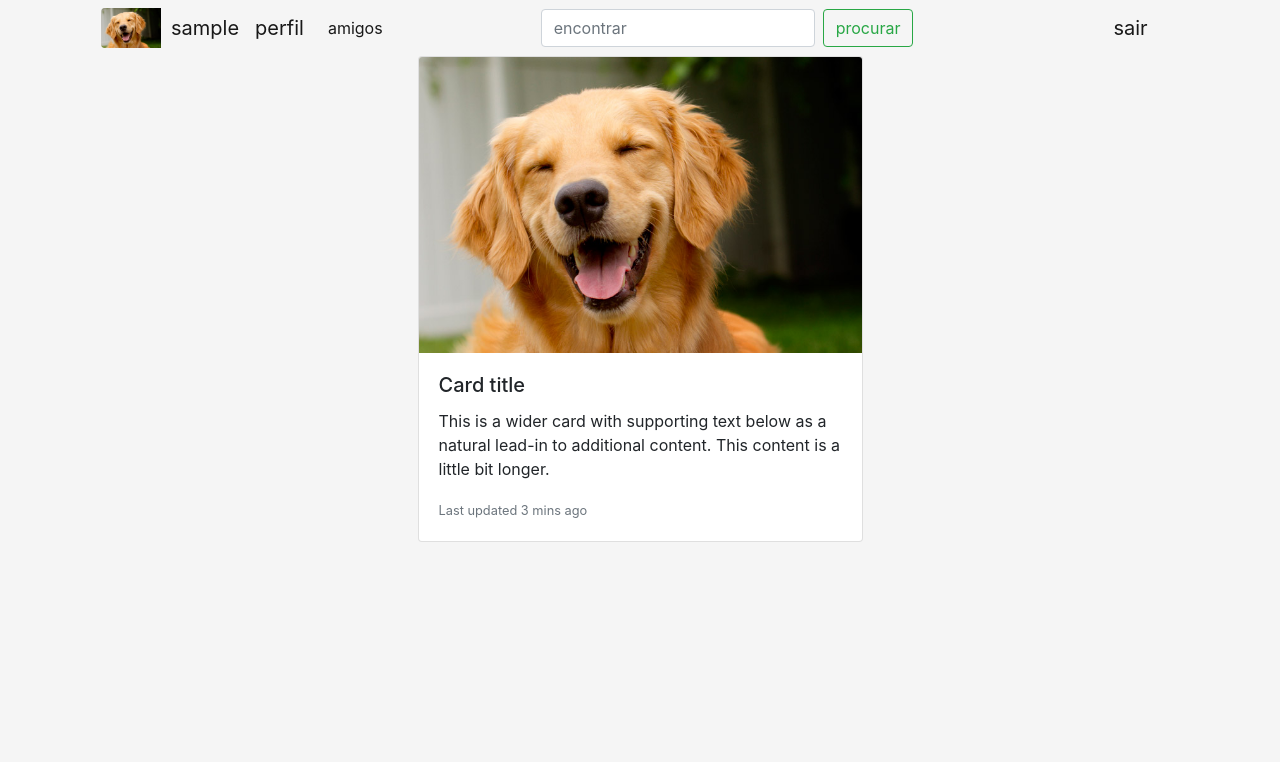
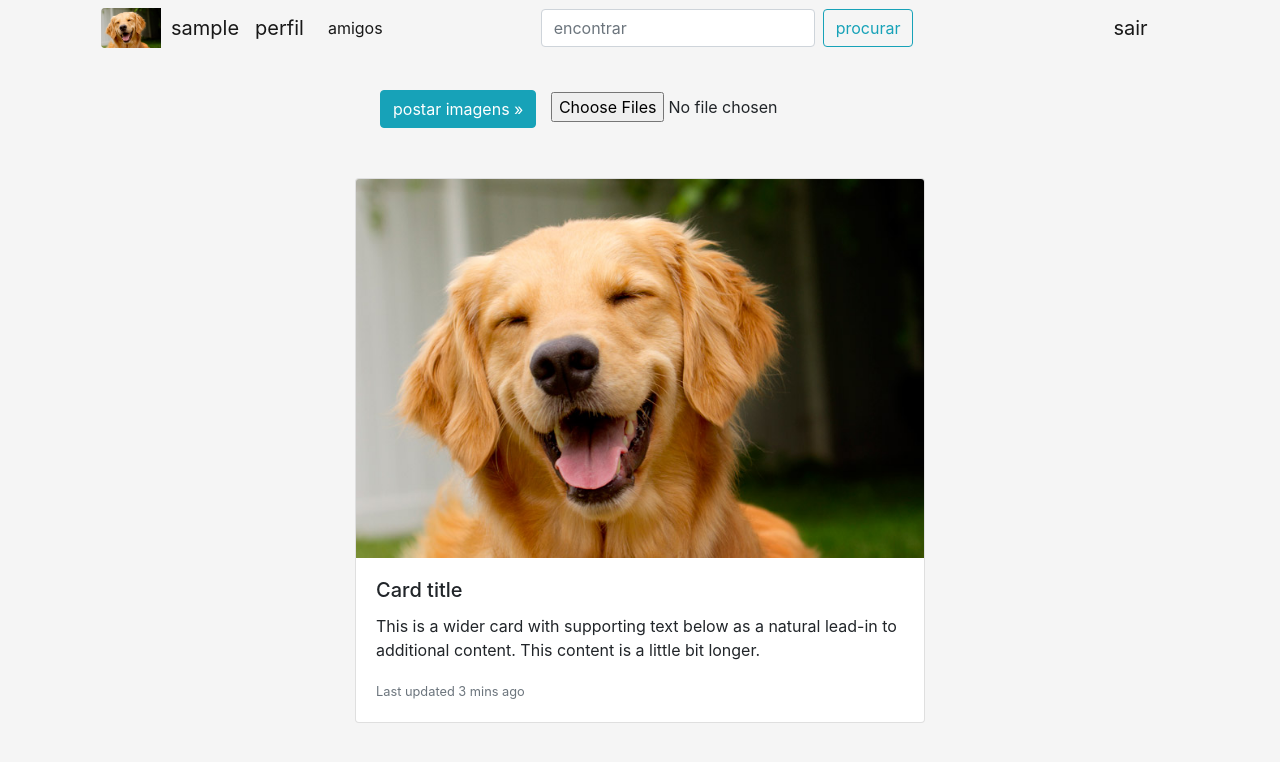
Before and after one commit to eduardobispof/insta_clone, a PHP site: page /php/index.php in a window 1280 px wide. Shown: the top 762 px of the page. Run offline with PHP 8.4, Linux system fonts and the light colour scheme; the visitor is signed in with stand-in values (Sample User, id 1).

Commit message:
adicionando botão para upar varias imagens

```diff
--- a/php/index.php
+++ b/php/index.php
@@ -41,6 +41,18 @@ if (!isset($_SESSION['user_name'])) {
 	#card{
 		background-color: #f5f5f5;
 	}
+	/* Esconde o input */
+
+
+	/* Aparência que terá o seletor de arquivo */
+	label {
+	  background-color: #3498db;
+	  border-radius: 5px;
+	  color: #fff;
+	  cursor: pointer;
+	  margin: 10px;
+	  padding: 6px 20px
+	}
 </style>
 <body>
 <div class="container">
@@ -60,17 +72,27 @@ if (!isset($_SESSION['user_name'])) {
 
 	    <form class="form-inline my-2 my-lg-0" id="search">
 	      <input class="form-control mr-sm-2" type="search" placeholder="encontrar" aria-label="Search">
-	      <button class="btn btn-outline-success my-2 my-sm-0" type="submit">procurar</button>
+	      <button class="btn btn-outline-info my-2 my-sm-0" type="submit">procurar</button>
 	    </form>
-	  	<a class="navbar-brand" href="#" style="padding-left: 100px;"> sair </a>
+	  	<a class="navbar-brand" href="logOut.php" style="padding-left: 100px;"> sair </a>
 	    </ul>
 	  </div>
 	</nav>
-
+	<br>
+	<div class="row">
+		<div class="col-md-6 offset-md-3">
+			<form>
+			  <div class="form-group">
+					<label class="btn btn-info">postar imagens &#187;</label>
+					<input id='selecao-arquivo' name="imgs" type=file multiple>
+			  </div>
+			</form>
+		</div>
+	</div>
+	<br>
 	<div class="row">
 		<div class="col-md-6 offset-md-3">
 		<div class="row">
-			<div class="col-md-10 offset-md-1">
 				<div class="card">
 				  <img src="../images/cachorro.jpg" class="card-img-top" alt="...">
 				  <div class="card-body">
@@ -79,20 +101,9 @@ if (!isset($_SESSION['user_name'])) {
 				    <p class="card-text"><small class="text-muted">Last updated 3 mins ago</small></p>
 				  </div>
 				</div>
-			</div>
 		</div>
 		</div>
 		</div>
-
-	<!-- <div class="card mb-3 card-feed">
-	  <img src="../images/cachorro.jpg" class="card-img-top" alt="...">
-	  <div class="card-body">
-	    <h5 class="card-title">Card title</h5>
-	    <p class="card-text">This is a wider card with supporting text below as a natural lead-in to additional content. This content is a little bit longer.</p>
-	    <p class="card-text"><small class="text-muted">Last updated 3 mins ago</small></p>
-	  </div>
-	</div> -->
-
 </div>
 <script type="text/javascript" src="../js/bootstrap.min.js"></script>
 </body>
--- /dev/null
+++ b/php/logOut.php
@@ -0,0 +1,5 @@
+<?php
+session_start();
+session_destroy();
+header('location: login.php');
+ ?>
```
